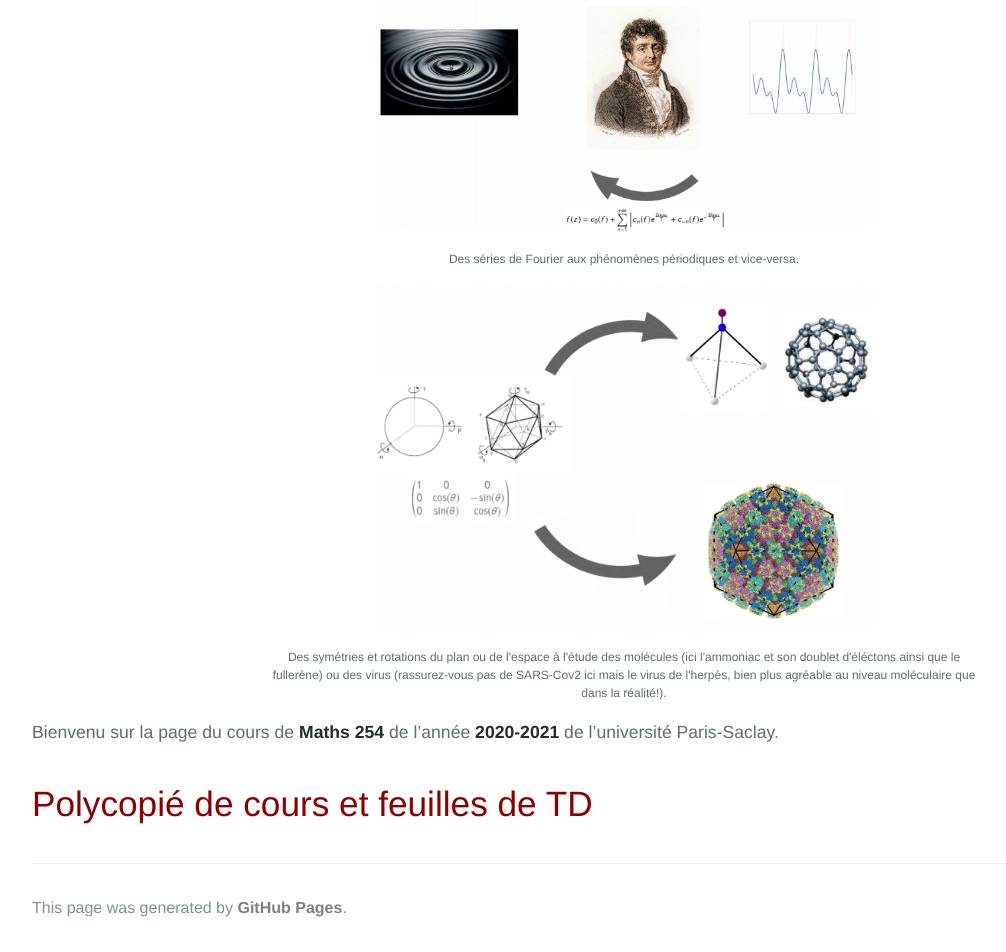
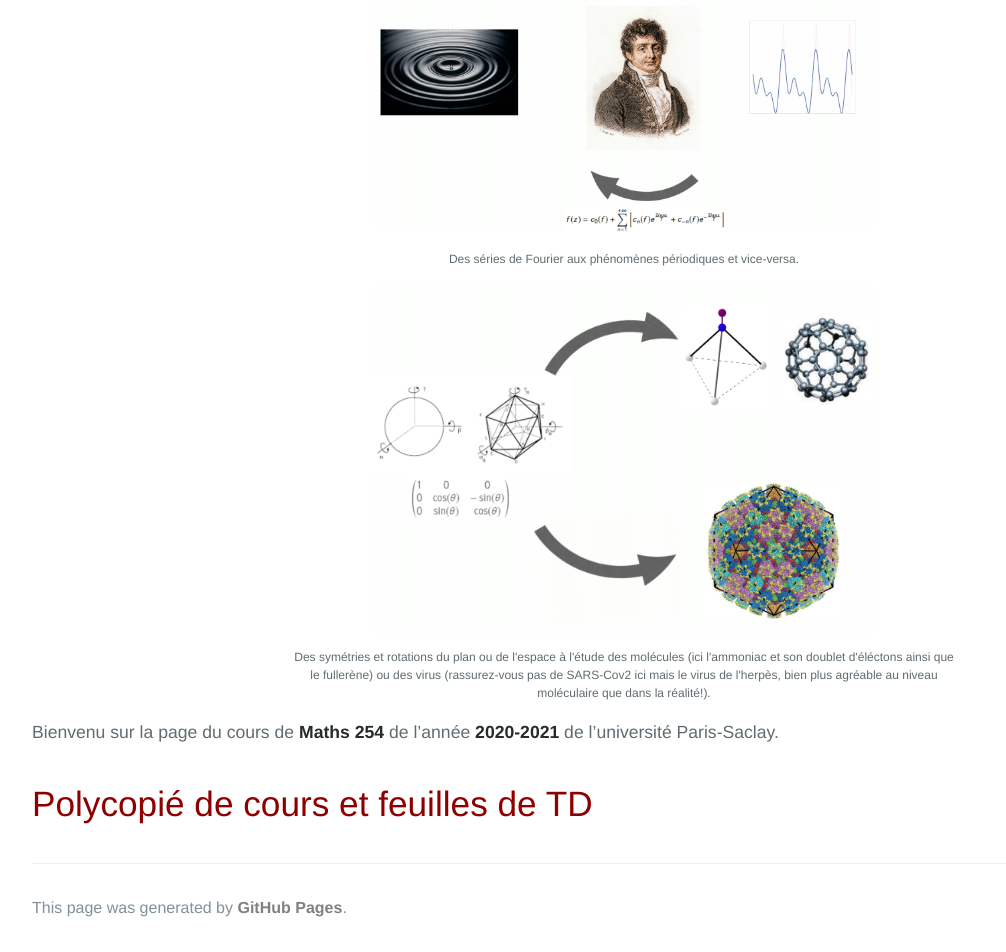
Before and after one commit to KevinDestagnol/algebre.github.io, a Jekyll site: the page built from index.md, in a window 1280 px wide. Shown: the part 466-1418 px from the top of the page, without its empty margins (16-1022 px from the left). Built offline with Jekyll 4.4.1, drawn with Linux system fonts in a browser that asks for light colours; some web fonts are replaced; our own code applies the rules of GitHub Pages for plain Markdown files.

Commit message:
Update jekyll-theme-cayman.scss

```diff
--- a/_sass/jekyll-theme-cayman.scss
+++ b/_sass/jekyll-theme-cayman.scss
@@ -63,7 +63,7 @@ figure {
   text-align:center;
 }
 figcaption {
-  padding: 0.5em 200px 0 200px;
+  padding: 0.5em 20% 0 20%;
   border-bottom: none;
   font-size: 12px;
   font-weight:light;
```
